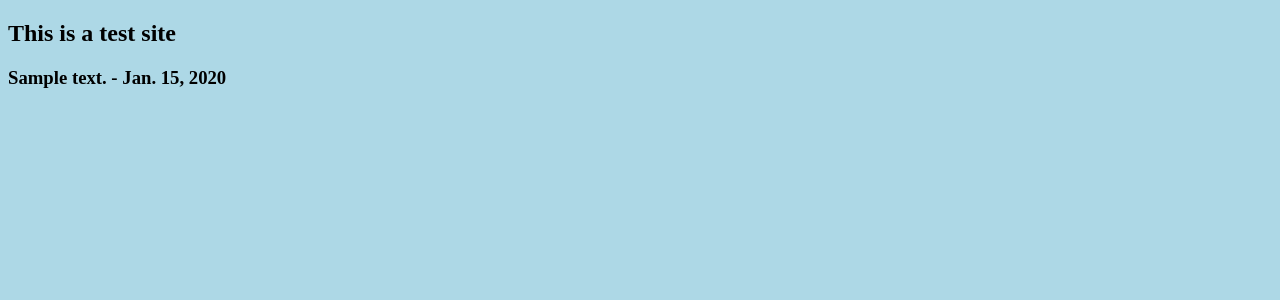
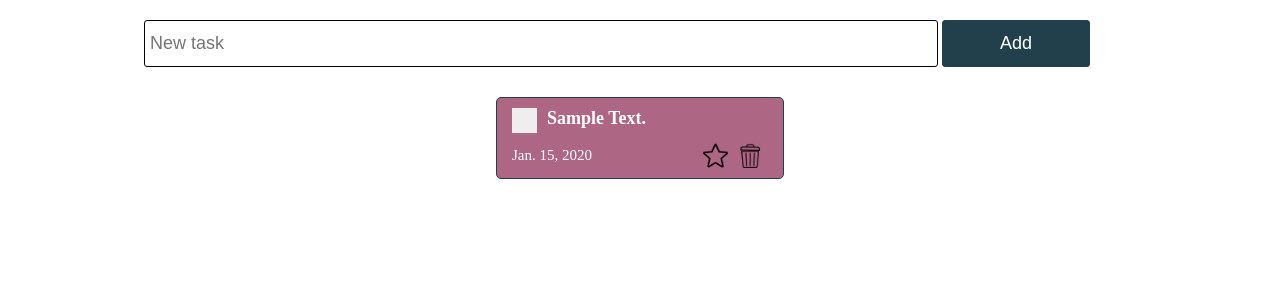
Before and after one commit to ElmiraZN/todo, a Django app: page /test/ in a window 1280 px wide. Shown: the top 300 px of the page. Run offline with Django 4.2, Linux system fonts and the light colour scheme; tables that the repository leaves empty hold one stand-in row (values such as "Sample post").

Commit message:
applied styles to test.html

```diff
--- a/main/static/styles/index.css
+++ b/main/static/styles/index.css
@@ -87,6 +87,7 @@ section {
 }
 
 .todo_item_header h4 {
+    text-transform: capitalize;
     font-size: 18px;
     /* font-family: sans-serif; */
 }
--- a/main/templates/test.html
+++ b/main/templates/test.html
@@ -7,14 +7,49 @@
     <meta http-equiv="X-UA-Compatible" content="IE=edge">
     <meta name="viewport" content="width=device-width, initial-scale=1.0">
     <title>Test</title>
-    <link rel="stylesheet" href="{% static 'styles/test.css' %}" />
+    <!-- <link rel="stylesheet" href="{% static 'styles/test.css' %}" /> -->
+    <link rel="stylesheet" href="{% static 'styles/index.css' %}" />
+    <link rel="stylesheet" href="{% static 'styles/checkbox.css' %}" />
+
 </head>
 
 <body>
-    <h2>This is a test site</h2>
+    <!-- <h2>This is a test site</h2>
     {% for todo in todo_list %}
     <h3>{{ todo.text }} - {{ todo.created_at }}</h3>
-    {% endfor %}
+    {% endfor %} -->
+
+    <section>
+
+        <div class="create_container">
+            <input class="create_input" type="text" placeholder="New task" />
+            <button class="create_button">Add</button>
+        </div>
+
+        <div class="todo_container">
+
+            {% for todo in todo_list %}
+            <div class="todo_item">
+                <div class="todo_item_header">
+                    <label class="checkbox_container">
+                        <input type="checkbox">
+                        <span class="checkmark"></span>
+                    </label>
+                    <h4>{{ todo.text }}</h4>
+                </div>
+                <div class="todo_item_footer">
+                    <p>{{ todo.created_at }}</p>
+                    <div class="action_buttons">
+
+                        <img src="./icons/star_white.png">
+                        <img src="././icons/recycle-bin_closed.png" class="icon" onmouseover="hover(this);" onmouseout="unhover(this);">
+                        <!-- <img src="icons/recycle-bin_open.png" style="visibility:hidden"> -->
+                    </div>
+                </div>
+            </div>
+            {% endfor %}
+        </div>
+    </section>
 </body>
 
 </html>
```
